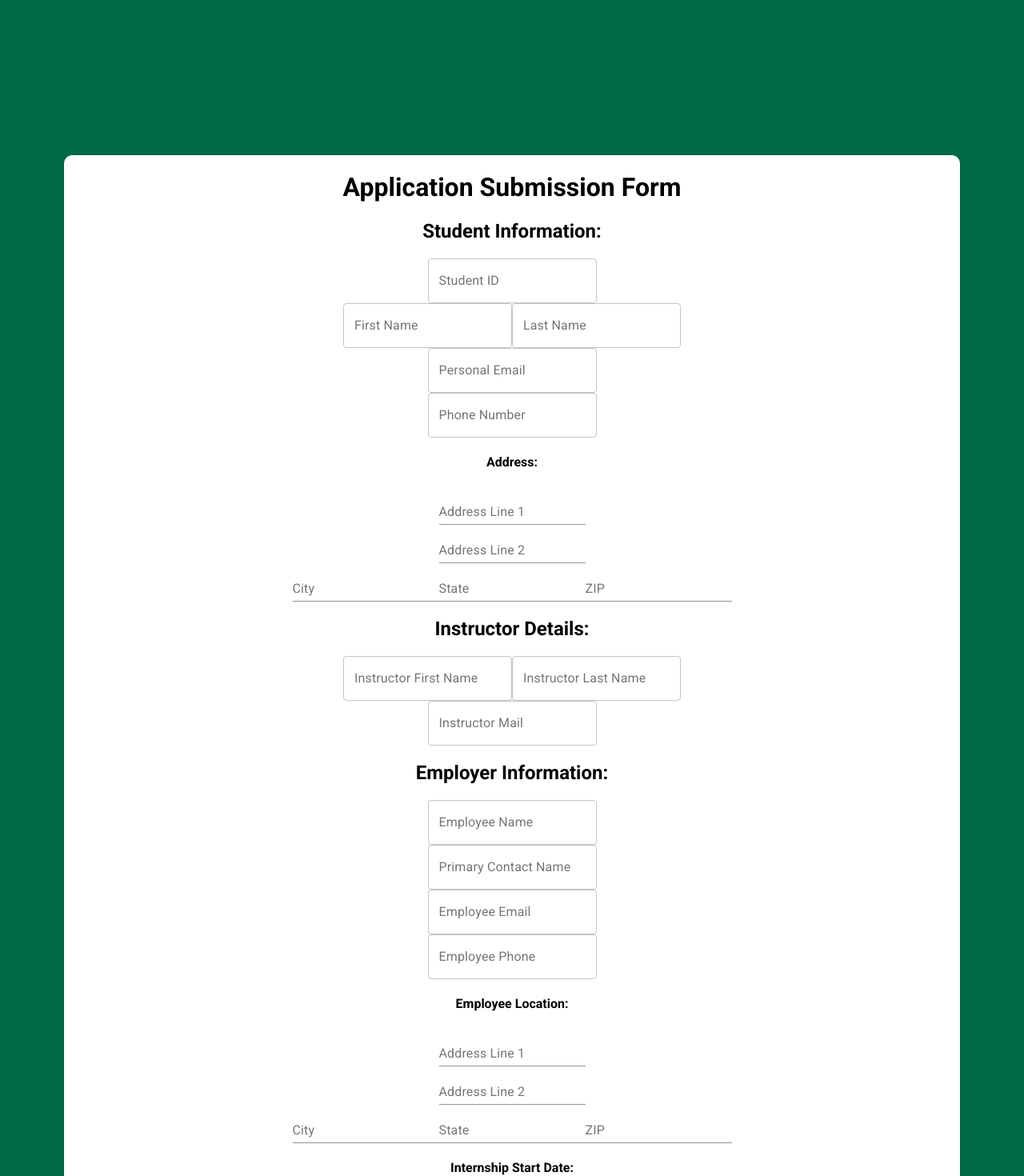
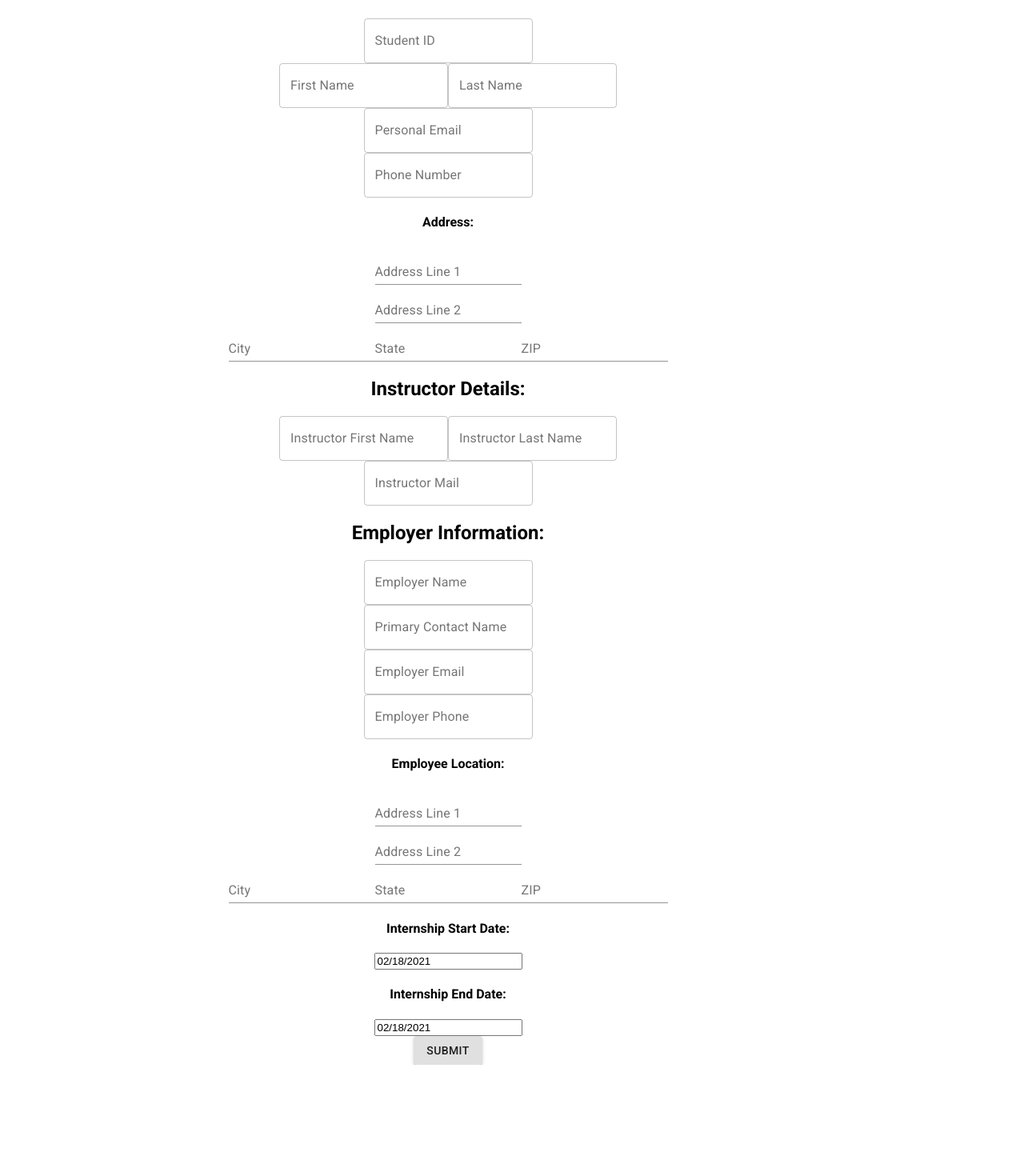
Before and after one commit to JarrenJ/SE-Internship-Management-System, a React (Create React App) app: page /appForm in a window 1280 px wide. Shown: the part 106-1576 px from the top of the page at 80% size. After the commit the page ends 1437 px from the top, so only its background shows below. Built offline with nearby package versions, Linux system fonts and the light colour scheme.

Commit message:
Submit Button and state storage
All inputs from the user are now stored in state and currently being output to the console. The form could probably still do with some styling  but other wise it is for the most part, ready for funcitonality.

```diff
--- a/package.json
+++ b/package.json
@@ -58,6 +58,7 @@
     ]
   },
   "devDependencies": {
+    "react-hook-form": "^6.15.4",
     "react-router-dom": "^5.2.0",
     "styled-components": "^5.2.1"
   }
--- a/src/pages/ApplicationForm/applicationForm.jsx
+++ b/src/pages/ApplicationForm/applicationForm.jsx
@@ -1,7 +1,9 @@
 import React from "react";
 import TextField from '@material-ui/core/TextField';
+import Button from '@material-ui/core/Button';
 import DatePicker from "react-datepicker";
 import { useState } from 'react';
+import { useForm } from "react-hook-form";
 import "react-datepicker/dist/react-datepicker.css"
 import 'react-datepicker/dist/react-datepicker-cssmodules.min.css'
 import './applicationForm.css';
@@ -16,58 +18,279 @@ Form will be one page and at the bottom will be two buttons. Upon clicking one o
 * -- Add in a button that when pressed stores the information when pressed.
 * -- Possibly more things...
 *  */
-export function ApplicationForm(){
+
+export function ApplicationForm() {
+    //variable used to intialize the values of all input boxes
+    const initialValues = {
+        studentId: "",
+        studentFirstName: "",
+        studentLastName: "",
+        studentEmail: "",
+        studentPhoneNum: "",
+        instructorFirstName: "",
+        instructorLastName: "",
+        instructorEmail: "",
+        employerName: "",
+        primaryContactName: "",
+        employerEmail: "",
+        employerPhone: "",
+    };
+
+    const initialStuAddr = {
+        line1: "",
+        line2: "",
+        city: "",
+        state: "",
+        zip: "",
+    }
+
+    const initialEmpAddr = {
+        line1: "",
+        line2: "",
+        city: "",
+        state: "",
+        zip: "",
+    }
+
+    function submitCLick(){
+        alert("Form Submit")
+        console.log(values)
+        console.log(stuAddress)
+        console.log(empAddress)
+        console.log(startDate)
+        console.log(endDate)
+    }
+
     const [startDate, change] = useState(new Date());
     const [endDate, onChange] = useState(new Date());
-    return(
-        <div className={'main'}>
-            <form className={'app__form'} >
+    const [values, setValues] = useState(initialValues) //will store majority of the text box inputs
+    const [stuAddress, setStuAddress] = useState(initialStuAddr);
+    const [empAddress, setEmpAddress] = useState(initialEmpAddr);
+
+    const handleInputChange = (e) => {
+        //const name = e.target.name
+        //const value = e.target.value
+        const {name, value} = e.target;
+        setValues({
+            ...values,
+            [name]: value,
+        })
+    }
+    const handleAddressChangeS = (e) => {
+        const {name, value} = e.target;
+        setStuAddress({
+            ...stuAddress,
+            [name]: value,
+        })
+    }
+
+    const handleAddressChangeE = (e) => {
+        const {name, value} = e.target;
+        setEmpAddress({
+            ...empAddress,
+            [name]: value,
+        })
+    }
+    console.log(initialValues)
+    console.log(values.studentId)
+    return (
+        <div className={'appFormContainer'}>
+            <form className={'app__form'}>
                 <h1>Application Submission Form</h1>
                 <div>
                     <h2>Student Information:</h2>
-                    <TextField id="normal" label='Student ID' variant={'outlined'}/><br></br>
-                    <TextField id="normal" label='First Name' variant={"outlined"}/>
-                    <TextField id="normal" label='Last Name' variant={'outlined'}/><br></br>
-                    <TextField id="normal" label='Personal Email' variant={'outlined'}/><br></br>
-                    <TextField id="normal" label='Phone Number' variant={'outlined'}/><br></br>
+                    <TextField
+                        label='Student ID'
+                        variant={'outlined'}
+                        value={values.studentId}
+                        onChange={handleInputChange}
+                        name={"studentId"}
+                    /><br></br>
+                    <TextField
+                        id="normal"
+                        label='First Name'
+                        variant={"outlined"}
+                        value={values.studentFirstName}
+                        onChange={handleInputChange}
+                        name={"studentFirstName"}
+                    />
+                    <TextField
+                        id="normal"
+                        label='Last Name'
+                        variant={'outlined'}
+                        value={values.studentLastName}
+                        onChange={handleInputChange}
+                        name={'studentLastName'}
+                    /><br></br>
+                    <TextField
+                        id="normal"
+                        label='Personal Email'
+                        variant={'outlined'}
+                        value={values.studentEmail}
+                        onChange={handleInputChange}
+                        name={"studentEmail"}
+                    /><br></br>
+                    <TextField
+                        id="normal"
+                        label='Phone Number'
+                        variant={'outlined'}
+                        value={values.studentPhoneNum}
+                        onChange={handleInputChange}
+                        name={"studentPhoneNum"}
+                    /><br></br>
                     <div>
                         <h4>Address:</h4>
-                        <TextField id="normal" label='Address Line 1'/><br></br>
-                        <TextField id="normal" label='Address Line 2'/><br></br>
-                        <TextField id="normal" label='City'/>
-                        <TextField id="normal" label='State'/>
-                        <TextField id="normal" label='ZIP'/>
+                        <TextField
+                            id="normal"
+                            label='Address Line 1'
+                            value={stuAddress.line1}
+                            onChange={handleAddressChangeS}
+                            name={"line1"}
+                        /><br></br>
+                        <TextField
+                            id="normal"
+                            label='Address Line 2'
+                            value={stuAddress.line2}
+                            onChange={handleAddressChangeS}
+                            name={"line2"}
+                        /><br></br>
+                        <TextField
+                            id="normal"
+                            label='City'
+                            value={stuAddress.city}
+                            onChange={handleAddressChangeS}
+                            name={"city"}
+                        />
+                        <TextField
+                            id="normal"
+                            label='State'
+                            value={stuAddress.state}
+                            onChange={handleAddressChangeS}
+                            name={"state"}
+                        />
+                        <TextField
+                            id="normal"
+                            label='ZIP'
+                            value={stuAddress.zip}
+                            onChange={handleAddressChangeS}
+                            name={"zip"}
+                        />
                     </div>
-
                 </div>
                 <div>
                     <h2>Instructor Details:</h2>
-                    <TextField id="normal" label='Instructor First Name' variant={"outlined"}/>
-                    <TextField id="normal" label='Instructor Last Name' variant={'outlined'}/><br></br>
-                    <TextField id="normal" label='Instructor Mail' variant={'outlined'}/>
+                    <TextField
+                        id="normal"
+                        label='Instructor First Name'
+                        variant={"outlined"}
+                        value={values.instructorFirstName}
+                        onChange={handleInputChange}
+                        name={'instructorFirstName'}
+                    />
+                    <TextField
+                        id="normal"
+                        label='Instructor Last Name'
+                        variant={'outlined'}
+                        value={values.instructorLastName}
+                        onChange={handleInputChange}
+                        name={"instructorLastName"}
+                    /><br></br>
+                    <TextField
+                        id="normal"
+                        label='Instructor Mail'
+                        variant={'outlined'}
+                        value={values.instructorEmail}
+                        onChange={handleInputChange}
+                        name={"instructorEmail"}
+                    />
                 </div>
                 <div>
                     <h2>Employer Information:</h2>
-                    <TextField id="normal" label='Employee Name' variant={'outlined'}/><br></br>
-                    <TextField id="normal" label='Primary Contact Name' variant={"outlined"}/><br></br>
-                    <TextField id="normal" label='Employee Email' variant={'outlined'}/><br></br>
-                    <TextField id="normal" label='Employee Phone' variant={'outlined'}/><br></br>
+                    <TextField
+                        id="normal"
+                        label='Employer Name'
+                        variant={'outlined'}
+                        value={values.employerName}
+                        onChange={handleInputChange}
+                        name={"employerName"}
+                    /><br></br>
+                    <TextField
+                        id="normal"
+                        label='Primary Contact Name'
+                        variant={"outlined"}
+                        value={values.primaryContactName}
+                        onChange={handleInputChange}
+                        name={"primaryContactName"}
+                    /><br></br>
+                    <TextField
+                        id="normal"
+                        label='Employer Email'
+                        variant={'outlined'}
+                        value={values.employerEmail}
+                        onChange={handleInputChange}
+                        name={"employerEmail"}
+                    /><br></br>
+                    <TextField
+                        id="normal"
+                        label='Employer Phone'
+                        variant={'outlined'}
+                        value={values.employerPhone}
+                        onChange={handleInputChange}
+                        name={"employerPhone"}
+                    /><br></br>
                     <div>
                         <h4>Employee Location:</h4>
-                        <TextField id="normal" label='Address Line 1'/><br></br>
-                        <TextField id="normal" label='Address Line 2'/><br></br>
-                        <TextField id="normal" label='City'/>
-                        <TextField id="normal" label='State'/>
-                        <TextField id="normal" label='ZIP'/>
+                        <TextField
+                            id="normal"
+                            label='Address Line 1'
+                            value={empAddress.line1}
+                            onChange={handleAddressChangeE}
+                            name={"line1"}
+                        /><br></br>
+                        <TextField
+                            id="normal"
+                            label='Address Line 2'
+                            value={empAddress.line2}
+                            onChange={handleAddressChangeE}
+                            name={"line2"}
+                        /><br></br>
+                        <TextField
+                            id="normal"
+                            label='City'
+                            value={empAddress.city}
+                            onChange={handleAddressChangeE}
+                            name={"city"}
+                        />
+                        <TextField
+                            id="normal"
+                            label='State'
+                            value={empAddress.state}
+                            onChange={handleAddressChangeE}
+                            name={"state"}
+                        />
+                        <TextField
+                            id="normal"
+                            label='ZIP'
+                            value={empAddress.zip}
+                            onChange={handleAddressChangeE}
+                            name={"zip"}
+                        />
                         <h4>Internship Start Date:</h4>
                         <DatePicker id="normal" onChange={change} selected={startDate} variant={'outlined'}/><br></br>
                         <h4>Internship End Date:</h4>
                         <DatePicker id="normal" onChange={onChange} selected={endDate} variant={"outlined"}/>
                     </div>
                 </div>
+                <Button
+                    variant={"contained"}
+                    onClick={submitCLick}
+                >
+                    Submit
+                </Button>
 
             </form>
 
         </div>
     )
+
 }
```
Also changed, not shown: 1 other file (tests, documents, lock files or other folders).
